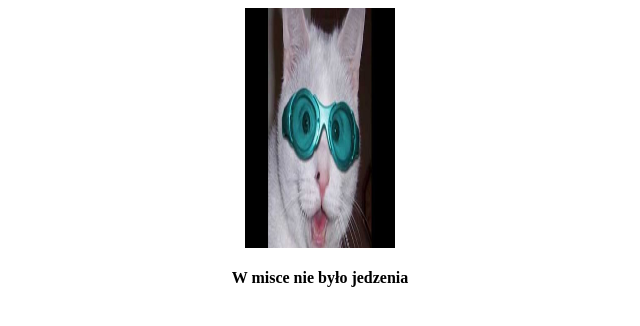
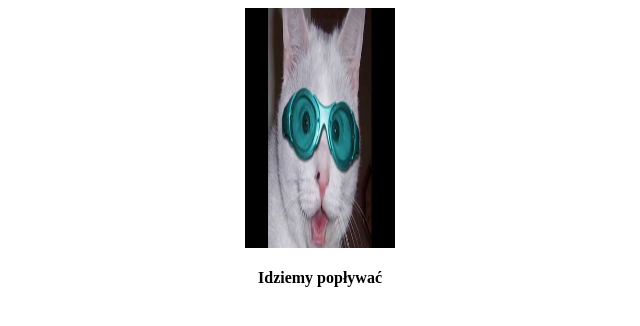
Before and after one commit to progvictor16/Java, a plain HTML site: page fili_z5_grafika4.html in a window 1280 px wide. Shown: the full height of the page, 320-960 px from the left. Drawn offline with Linux system fonts and the light colour scheme.

Commit message:
Update fili_z5_grafika4.html

```diff
--- a/fili_z5_grafika4.html
+++ b/fili_z5_grafika4.html
@@ -18,6 +18,6 @@ h4{
     <div class="container">
     <img src="fili_z5_grafika4.jpg" width="150" height="240" >
 </div>
-    <h4>W misce nie było jedzenia</h4>
+    <h4>Idziemy popływać</h4>
 </body>
 </html>
```
